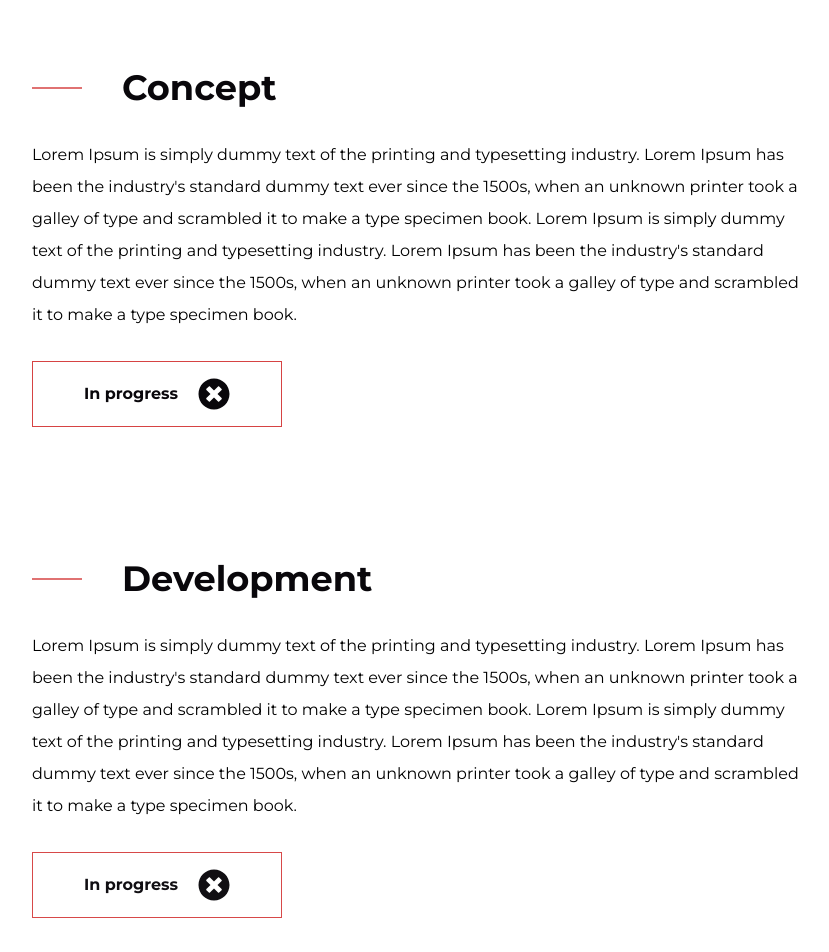
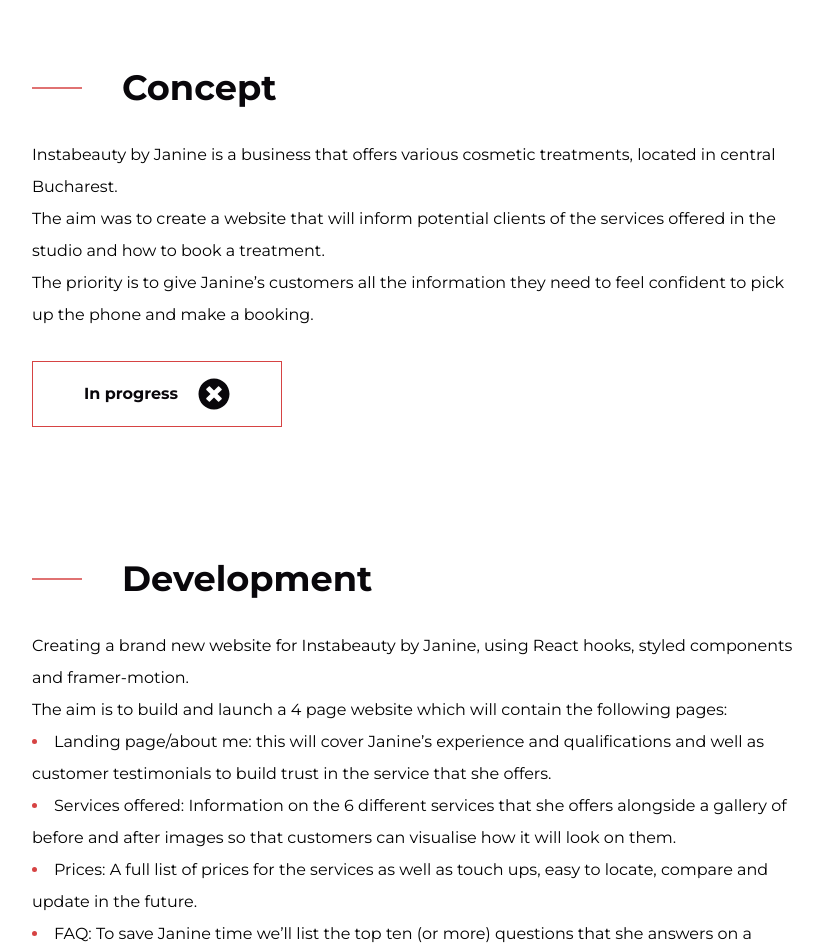
Before and after one commit to IoanLT/Portfolio, a React (Create React App) app: page /instabeauty in a window 1280 px wide. Shown: the part 760-1712 px from the top of the page, without its empty margins (224-1053 px from the left). Built offline with nearby package versions, Linux system fonts and the light colour scheme.

Commit message:
adding content to the Instabeauty and MusicPlayer project pages

```diff
--- a/src/pages/Authors.js
+++ b/src/pages/Authors.js
@@ -77,16 +77,18 @@
                     <motion.p>
                         The project has been built with React using both class and functional components.
                         The frontend environment consists of several areas: <br/>
+                    </motion.p>
+
                     <List>
                         <ListItem>
-                                Tell story form: Which allows a user send messages directly to the authors gmail account.
+                            Tell your story form: Which allows a user to send messages directly to the Authxrs gmail account.
                         </ListItem>
                         <ListItem>
                             Contact form: For those who would like to become a part of the authors community
                             and just lend a hand or may have questions.
                         </ListItem>
                         <ListItem>
-                                Storybook preorder form: Directly connects to payment form based on stripe payment system.
+                            Storybook pre-order form: Directly connects to payment form based on stripe payment system.
                         </ListItem>
                         <ListItem>
                             Stripe payment checkout: Allows the user to make a purchase and enter their credit
@@ -94,7 +96,6 @@
                             back to the Stripe system.
                         </ListItem>
                     </List>
-                    </motion.p>
                 </motion.div>
                 <motion.button variants={textFade}>
                     <a
--- a/src/pages/Instabeauty.js
+++ b/src/pages/Instabeauty.js
@@ -9,6 +9,7 @@
 import { pageAnimation, textFade, photoAnimation, lineAnimation, contentAnimation, wrapAnimation } from '../animation';
 // Import components
 import { MusicMain, Banner, Devices, Concept, Development, Back } from '../pages/MusicPlayer';
+import { List, ListItem } from '../pages/JobPortal';
 import backArrow from '../assets/backArrow.svg';
 import line from '../assets/Line 54.svg';
 
@@ -43,12 +44,11 @@
                     variants={contentAnimation}
                 >
                     <motion.p>
-                        Lorem Ipsum is simply dummy text of the printing and typesetting industry.
-                        Lorem Ipsum has been the industry's standard dummy text ever since the 1500s,
-                        when an unknown printer took a galley of type and scrambled it to make a type specimen book.
-                        Lorem Ipsum is simply dummy text of the printing and typesetting industry.
-                        Lorem Ipsum has been the industry's standard dummy text ever since the 1500s,
-                        when an unknown printer took a galley of type and scrambled it to make a type specimen book.
+                        Instabeauty by Janine is a business that offers various cosmetic treatments, located in central Bucharest. <br/>
+                        The aim was to create a website that will inform potential clients of the services offered in the studio
+                        and how to book a treatment. <br/>
+                        The priority is to give Janine’s customers all the information they need to feel confident to pick
+                        up the phone and make a booking.
                     </motion.p>
                 </motion.div>
                 <InProgress variants={textFade}>
@@ -70,13 +70,28 @@
                     variants={contentAnimation}
                 >
                     <motion.p>
-                        Lorem Ipsum is simply dummy text of the printing and typesetting industry.
-                        Lorem Ipsum has been the industry's standard dummy text ever since the 1500s,
-                        when an unknown printer took a galley of type and scrambled it to make a type specimen book.
-                        Lorem Ipsum is simply dummy text of the printing and typesetting industry.
-                        Lorem Ipsum has been the industry's standard dummy text ever since the 1500s,
-                        when an unknown printer took a galley of type and scrambled it to make a type specimen book.
+                        Creating a brand new website for Instabeauty by Janine, using React hooks, styled components
+                        and framer-motion. <br/>
+                        The aim is to build and launch a 4 page website which will contain the following pages:
                     </motion.p>
+
+                    <List>
+                        <ListItem>
+                            Landing page/about me: this will cover Janine’s experience and qualifications and well
+                            as customer testimonials to build trust in the service that she offers.
+                        </ListItem>
+                        <ListItem>
+                            Services offered: Information on the 6 different services that she offers alongside a
+                            gallery of before and after images so that customers can visualise how it will look on them.
+                        </ListItem>
+                        <ListItem>
+                            Prices: A full list of prices for the services as well as touch ups, easy to locate,
+                            compare and update in the future.
+                        </ListItem>
+                        <ListItem>
+                            FAQ: To save Janine time we’ll list the top ten (or more) questions that she answers on a regular basis.
+                        </ListItem>
+                    </List>
                 </motion.div>
                 <InProgress variants={textFade}>
                         <p>In progress</p>
--- a/src/pages/JobPortal.js
+++ b/src/pages/JobPortal.js
@@ -47,7 +47,7 @@
                         Our goal was to create a fully functional job portal application that would allow anyone to find
                         their favourite job in the tech industry, whether it is remote or not.
                         A job platform seemed like the perfect project for us, because we wanted to build something that would
-                        potentially help us or our colleagues find a job in the future.
+                        potentially help us or our colleagues find a job after completing the bootcamp.
                     </motion.p>
                 </motion.div>
                 <motion.button variants={textFade}>
@@ -79,6 +79,7 @@
                         npm packages. <br/>
                         The main features of this project are: <br/>
                     </motion.p>
+
                     <List>
                         <ListItem>
                             Search feature with several filters such as job type, job category, location and keywords.
@@ -95,7 +96,6 @@
                             A map with the candidate's required location.
                         </ListItem>
                     </List>
-
                 </motion.div>
                 <motion.button variants={textFade}>
                     <a
--- a/src/pages/MusicPlayer.js
+++ b/src/pages/MusicPlayer.js
@@ -42,12 +42,12 @@
                     variants={contentAnimation}
                 >
                     <motion.p>
-                        Lorem Ipsum is simply dummy text of the printing and typesetting industry.
-                        Lorem Ipsum has been the industry's standard dummy text ever since the 1500s,
-                        when an unknown printer took a galley of type and scrambled it to make a type specimen book.
-                        Lorem Ipsum is simply dummy text of the printing and typesetting industry.
-                        Lorem Ipsum has been the industry's standard dummy text ever since the 1500s,
-                        when an unknown printer took a galley of type and scrambled it to make a type specimen book.
+                        This was a fun project that I have enjoyed working on. The inspiration came from one
+                        of my favourite content creators on YouTube (DevEd), so I decided to try new things and experiment
+                        as much as possible while working on this project. <br/>
+                        One of the main reasons for building this application was to have my own playlist of open access music,
+                        uninterrupted by advertisements. This allows for a more convenient listening experience as an end user,
+                        while discovering new artists that I wouldn't normally find on big music streaming platforms.
                     </motion.p>
                 </motion.div>
                 <motion.button variants={textFade}>
@@ -75,12 +75,11 @@
                     variants={contentAnimation}
                 >
                     <motion.p>
-                        Lorem Ipsum is simply dummy text of the printing and typesetting industry.
-                        Lorem Ipsum has been the industry's standard dummy text ever since the 1500s,
-                        when an unknown printer took a galley of type and scrambled it to make a type specimen book.
-                        Lorem Ipsum is simply dummy text of the printing and typesetting industry.
-                        Lorem Ipsum has been the industry's standard dummy text ever since the 1500s,
-                        when an unknown printer took a galley of type and scrambled it to make a type specimen book.
+                        This project has been built using React hooks, SASS and Styled components. <br/>
+                        The application features a library allowing users to select which song they would like to play
+                        and also includes play, pause and skip functionality. Each song has its own colours that
+                        change the background dynamically based on the album/track we are currently on. <br/>
+                        The application is also responsive and adapted for smaller screens.
                     </motion.p>
                 </motion.div>
                 <motion.button variants={textFade}>
```
Lines whose indentation alone changed are shown as unchanged.
